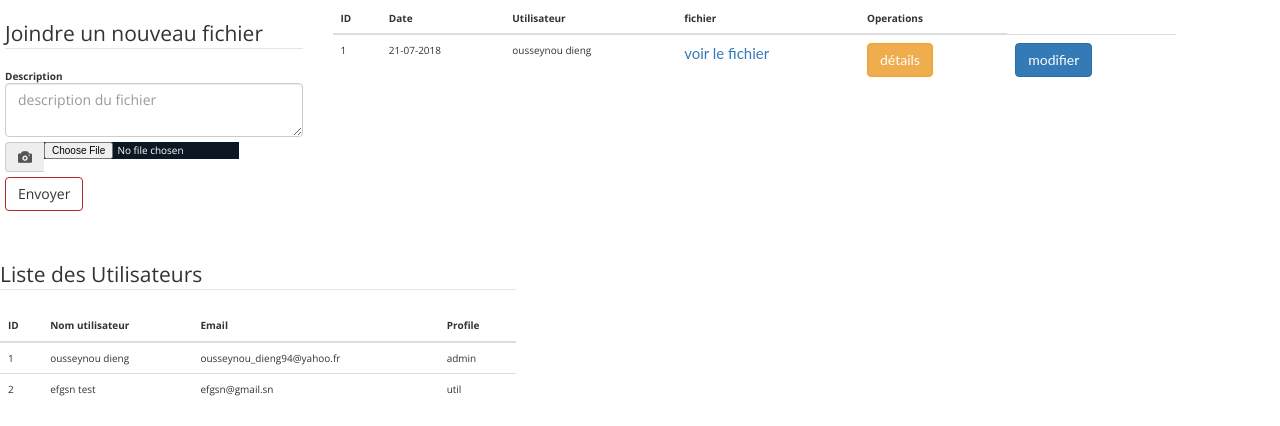
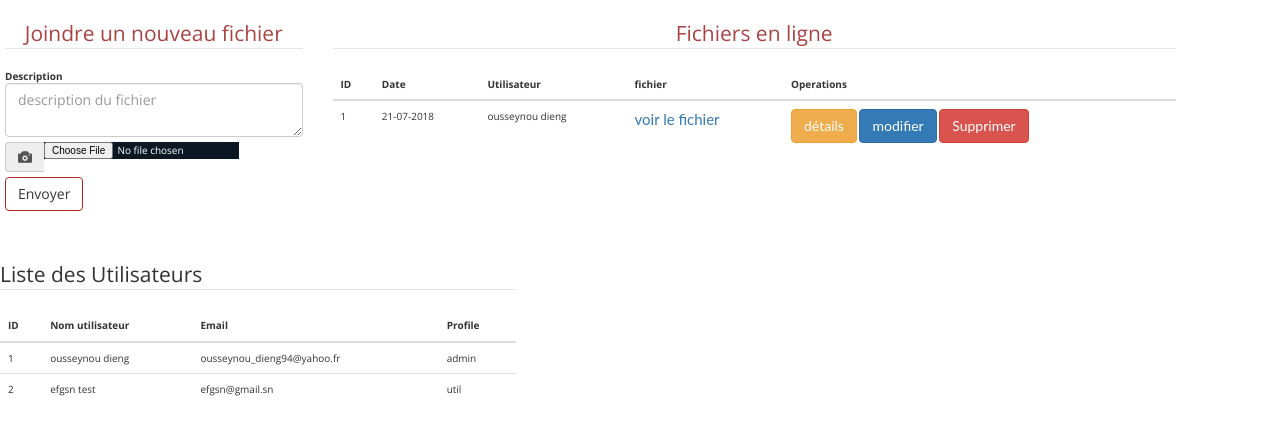
Before and after one commit to MSProgr/efgProject, a Flask app: page /dossier/new in a window 1280 px wide. Shown: the part 70-496 px from the top of the page. Run offline with Flask 2, Linux system fonts and the light colour scheme; a user stored in the database is signed in; data comes from the database, SQL or seed files in the repository; both versions use the stored data as it was after the commit; some libraries are stand-ins or nearby versions.

Commit message:
dernier travail avant la pagination

```diff
--- a/efg/routes.py
+++ b/efg/routes.py
@@ -128,9 +128,20 @@ def dossier_update(dossier_id):
 		fichier_file = save_fichier(form.fichier.data)
 		dossier.fichier = fichier_file
 		db.session.commit()
-		return redirect(url_for('dossier',dossier_id=dossier.id))
+		return redirect(url_for('dossier_detail',dossier_id=dossier.id))
 
 	elif request.method == "GET":
 		form.description.data = dossier.description
 
 	return render_template("dossier_update.html",title="details",dossier=dossier,form=form)
+
+@app.route("/dossier/<int:dossier_id>/delete",methods=["GET"])
+@login_required
+def dossier_delete(dossier_id):
+	if current_user.profile != 'admin':
+		flash("Operation non authorisée",'warning')
+		return redirect(url_for('dossier'))
+	dossier = Dossier.query.get(dossier_id)
+	db.session.delete(dossier)
+	db.session.commit()
+	return redirect(url_for("dossier"))
--- /dev/null
+++ b/efg/static/jquery.flash.css
@@ -0,0 +1,5 @@
+/* ============================================================================== */
+/* = jQUERY FLASH PLUGIN CSS                                                    = */
+/* ============================================================================== */
+#flash{cursor:pointer;z-index:5500;position:fixed;top:0px;left:0px;background-color:#000;color:#FFF;width:915px;padding:25px 20px;margin:0;font-size:2em;text-align:center;border:none;filter:alpha(opacity=280);-moz-opacity:0.8;-khtml-opacity:0.8;opacity:0.8;border-radius:40px 40px 0 0;-moz-border-radius:40px 40px 0 0;-webkit-border-top-left-radius:40px;-webkit-border-top-right-radius:40px;}
+#flash div.flash_close{top:-6px;right:-6px;position:absolute;height:30px;width:30px;background:url('close.png') top left no-repeat;cursor:pointer;z-index:181;}
--- /dev/null
+++ b/efg/static/jquery.flash.js
@@ -0,0 +1,78 @@
+//
+// jQuery Flash plugin v1.0
+//
+//  - Created by Joel Moss at Codaset (joel@codaset.com)
+//  - http://codaset.com/codaset/jquery-flash
+//
+//
+// Simply call the following to show a flash message with the text "This is my message":
+//
+//    $.flash('This is my message');
+//
+// Or you can call it on an element, where the flash message will be populated from the
+// contents of the element:
+//
+//    $('#my-element').flash();
+//
+//
+// To install, just include this javascript file and the accompanying CSS file into your
+// HTML page. And that's it!
+//
+//
+// If you need help, found a bug, or would like to contribute, head on over to
+// http://codaset.com/codaset/jquery-flash
+//
+
+(function($){
+
+  $(function() {
+
+    var flashDiv = '<div id="flash" style="display:none;"> \
+                      <div class="flash_close"></div> \
+                      <div class="flash_inner"></div> \
+                    </div>';
+    $(flashDiv).appendTo('body');
+
+    $.extend({
+      flash: function(content, options) {
+        var flash = $('#flash');
+
+        flash.find('.flash_inner').html(content);
+        flash
+          .show()
+          .css({opacity: 0})
+          .bottom()
+          .animate({
+            top: (($(window).height()-flash.height()))-50+'px',
+            opacity: 0.8
+          });
+
+        $(document).click(function(){
+          flash.animate({
+            top: ($(window).height()+50)+'px',
+            opacity: 0
+          });
+        });
+      }
+    });
+
+    $.fn.extend({
+      bottom: function() {
+        var offLeft = Math.floor((($(window).width()-this.width())/2)-20),
+            offTop = Math.floor($(window).height()+50);
+        this.css({
+          top: ((offTop != null && offTop > 0) ? offTop : '0')+ 'px',
+          left: ((offLeft != null && offLeft > 0) ? offLeft :'0') + 'px'
+        });
+        return this;
+      },
+
+      flash: function(options) {
+        $.flash(this.html(), options);
+        return this;
+      }
+    });
+
+  });
+
+})(jQuery);
--- a/efg/templates/dossier.html
+++ b/efg/templates/dossier.html
@@ -5,7 +5,7 @@
 		<form method="POST" action="" enctype="multipart/form-data">
 			{{ form.hidden_tag()}}
 			<fieldset class="form-group">
-				<legend>Joindre un nouveau fichier</legend>
+				<legend class="text-danger" style="text-align: center">Joindre un nouveau fichier</legend>
 				<div class="form-group" style="margin-bottom: 5px;">
 					{{form.description.label(class="form-control-label")}}
 					{% if form.description.errors %}
@@ -36,7 +36,9 @@
 			</fieldset>
 		</form>
 	</div>
-	<div class="col-md-8 col-sm-8 col-xs-12" style="margin-top: 3px;">
+	<div class="col-md-8 col-sm-8 col-xs-12  panel-body" style="margin-top: 3px;">
+		<fieldset>
+			<legend class="text-danger" style="text-align: center">Fichiers en ligne</legend>
 			<div class="table-responsive table-hover">
 				<table class="table">
 					<thead>
@@ -55,13 +57,17 @@
 							<td>{{dossier.date_posted.strftime('%d-%m-%Y')}}</td>
 							<td>{{dossier.author.username}}</td>
 							<td><a href="{{url_for('static',filename='fichiers/'+dossier.fichier)}}">voir le fichier</a></td>
-						<td><a href="{{url_for('dossier_detail',dossier_id=dossier.id)}}" class="btn btn-warning">détails</a></td>
-						<td><a href="{{url_for('dossier_update',dossier_id=dossier.id)}}" class="btn btn-primary">modifier</a></td>
+							<td>
+								<a href="{{url_for('dossier_detail',dossier_id=dossier.id)}}" class="btn btn-warning">détails</a>
+								<a href="{{url_for('dossier_update',dossier_id=dossier.id)}}" class="btn btn-primary">modifier</a>
+								<a href="{{url_for('dossier_delete',dossier_id=dossier.id)}}" class="btn btn-danger">Supprimer</a>
+							</td>
 						</tr>
 						{% endfor %}
 					</tbody>
 				</table>
 			</div>
+		</fieldset>
 	</div>
 </div>
 <div class="row">
--- a/efg/templates/my_layout.html
+++ b/efg/templates/my_layout.html
@@ -19,10 +19,11 @@ function hideURLbar(){ window.scrollTo(0,1); } </script>
 <link href="{{url_for('static' ,filename='css/style.css')}}" rel="stylesheet" type="text/css" media="all" />
 <link rel="stylesheet" href="{{url_for('static' ,filename='css/flexslider.css')}}" type="text/css" media="screen" property="" />
 <link rel="stylesheet" href="{{url_for('static' ,filename='css/lightbox.css')}}"> <!-- lightbox css -->
-
+<link rel="stylesheet" href="{{url_for('static' ,filename='jquery.flash.css')}}">
 <!--stylesheet-->
 <!-- js -->
 <script src="{{url_for('static' ,filename='js/jquery-1.11.1.min.js')}}"></script>
+<script src="{{url_for('static' ,filename='jquery.flash.js')}}"></script>
 
 <!-- //js -->
 <!-- font-awesome-icons -->
@@ -110,12 +111,15 @@ function hideURLbar(){ window.scrollTo(0,1); } </script>
 		{% with messages = get_flashed_messages(with_categories=true) %}
 		{% if messages %}
 		{% for category, message in messages %}
-		<div class="alert alert-{{category}} alert-dismissible col-md-4 col-sm-4 col-md-offset-4 col-sm-offset-4" role="alert">
+		<!--<div class="alert alert-{{category}} alert-dismissible col-md-4 col-sm-4 col-md-offset-4 col-sm-offset-4" role="alert">
 			{{message}}
 			<a href="#" class="close" data-dismiss="alert" aria-label="Close">
 				<span aria-hidden="true">&times;</span>
 			</a>
-		</div>
+		</div>-->
+		<script type="text/javascript">
+			$.flash('{{message}}');
+		</script>
 		{% endfor %}
 		{% endif %}
 		{%endwith%}
```
Also changed, not shown: efg/site.db, efg/static/close.png (added), 1 other file. Lines whose indentation alone changed are shown as unchanged.
